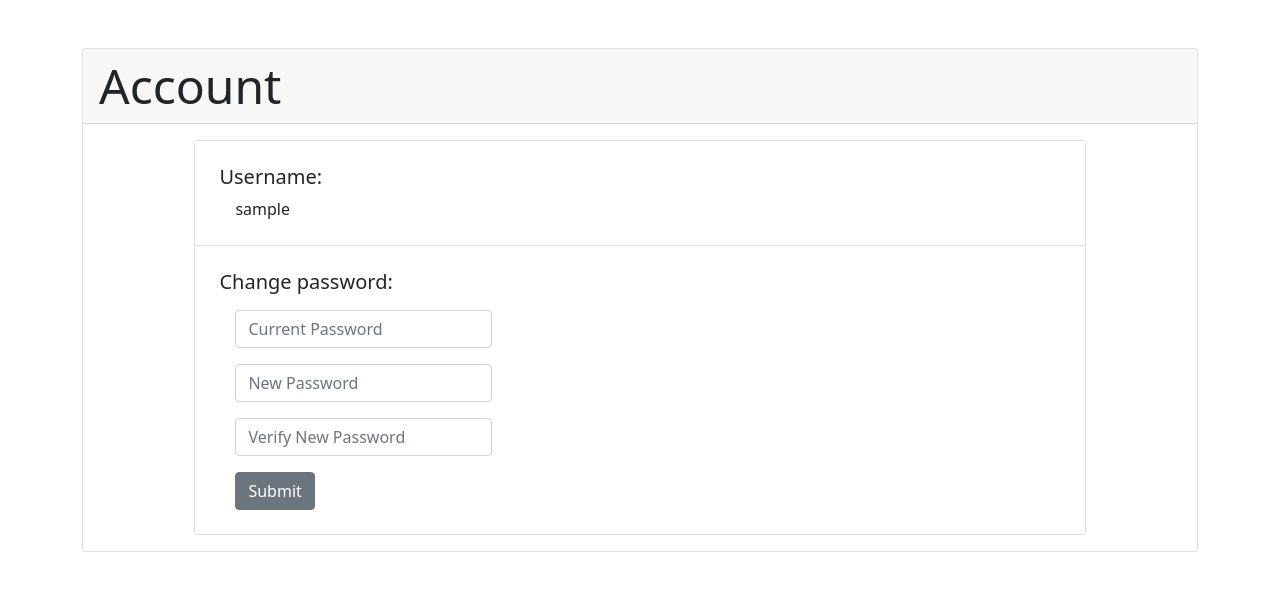
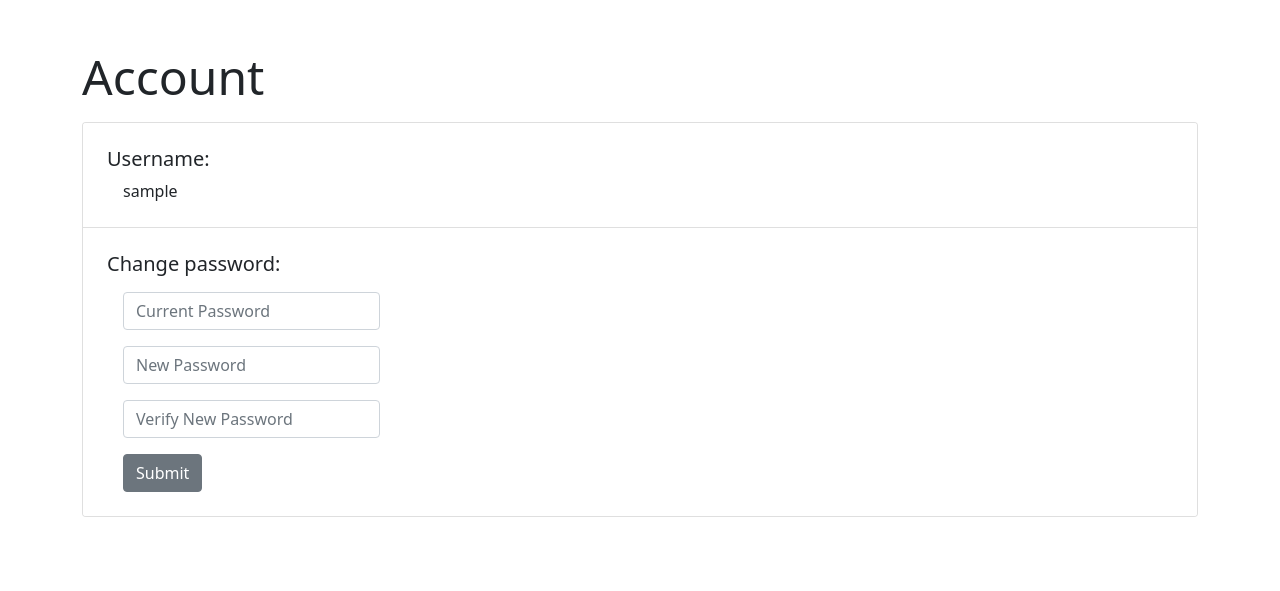
Before and after one commit to kelnicmana/recipe-book, a Flask app: page /account in a window 1280 px wide. Shown: the part 66-657 px from the top of the page. Run offline with Flask 2, Linux system fonts and the light colour scheme; a user stored in the database is signed in; data comes from the database, SQL or seed files in the repository; some libraries are stand-ins or nearby versions.

```diff
--- a/app.py
+++ b/app.py
@@ -17,10 +17,10 @@ app = Flask(__name__)
 # heroku postgres url
 SQLALCHEMY_DATABASE_URL = "postgres://qdbbbsaexyymee:796582f42d29bf52bff19a0d3c8893916431886e1133f6e2a1fa0f30e33814fb@ec2-18-214-35-70.compute-1.amazonaws.com:5432/d82ot6jms8h2fj".replace("postgres://", "postgresql://", 1)
 
-app.config["SQLALCHEMY_DATABASE_URI"] = SQLALCHEMY_DATABASE_URL
+#app.config["SQLALCHEMY_DATABASE_URI"] = SQLALCHEMY_DATABASE_URL
 
 # dev postgres db
-#app.config["SQLALCHEMY_DATABASE_URI"] = 'postgresql://postgres:Eillek86@localhost/postgres_recipes'
+app.config["SQLALCHEMY_DATABASE_URI"] = 'postgresql://postgres:Eillek86@localhost/postgres_recipes'
 
 app.config["SQLALCHEMY_TRACK_MODIFICATIONS"] = False
 
--- a/templates/account.html
+++ b/templates/account.html
@@ -6,10 +6,9 @@
 
 {% block main %}
     <div class="container">
-        <div class="card">
-            <h1 class="card-header display-5 mb-3">Account</h1>
+            <h1 class="display-5 mb-3">Account</h1>
 
-            <div class="card mb-3 mx-auto" style="width: 80%;">
+            <div class="card mb-3 mx-auto w-auto" style="width: 80%;">
                 <ul class="list-group list-group-flush">
                     <li class="list-group-item">
                         <p class="mx-2 mt-3 h5">Username:
@@ -35,7 +34,5 @@
 
 
             </div>
-
-        </div>
     </div>
 {% endblock %}
```
Also changed, not shown: 1 other file.
